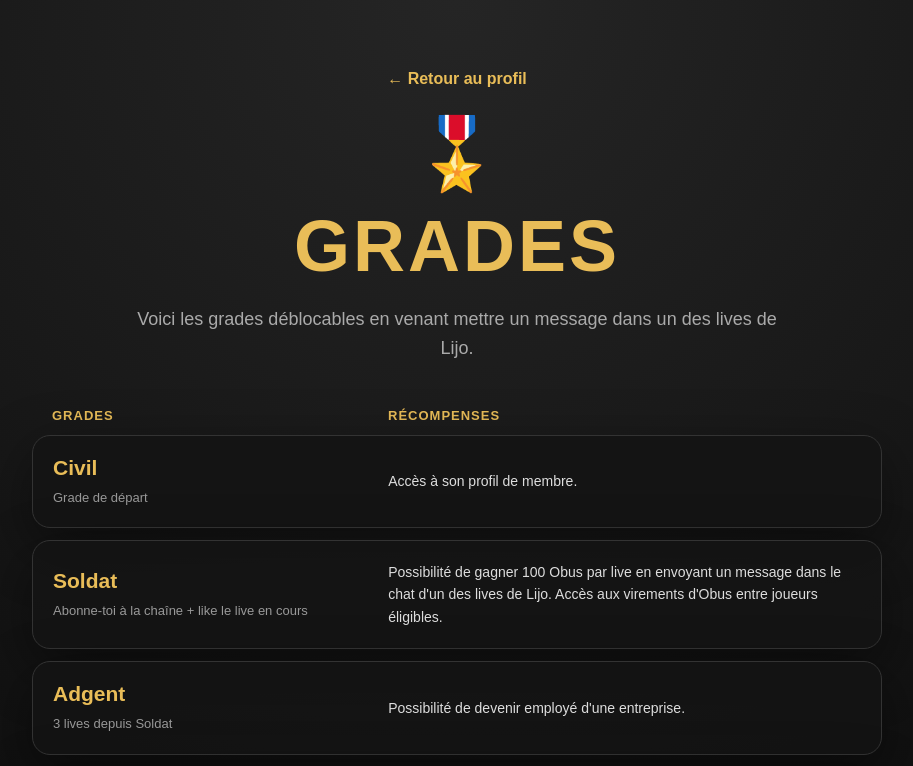
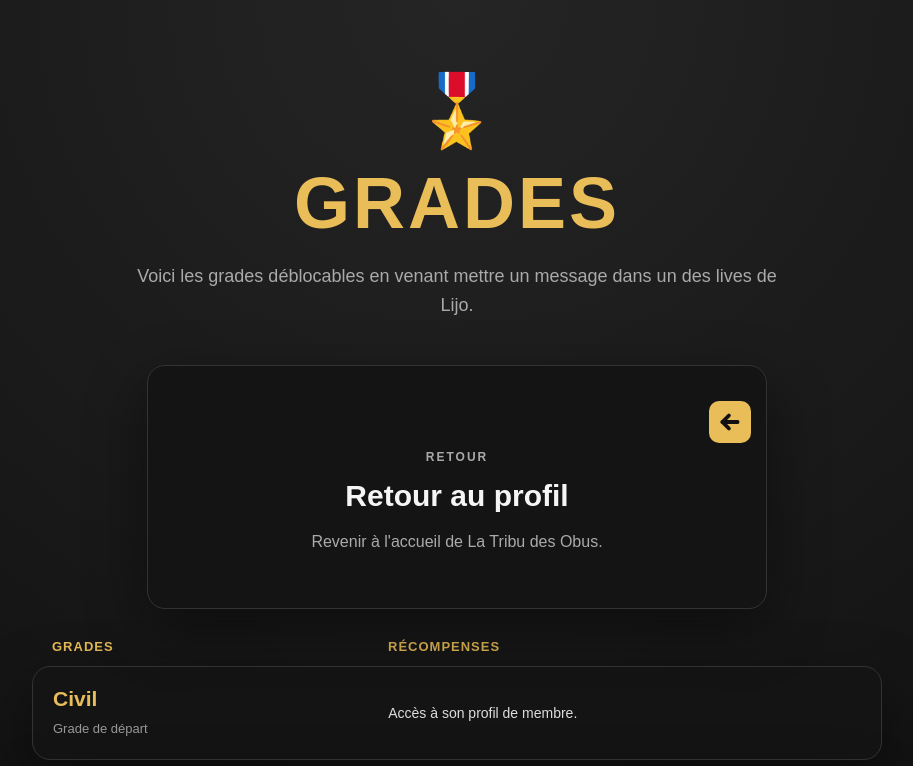
Before and after one commit to lijogaming/LA-TRIBU-DES-OBUS, a Next.js app: page /grades in a window 1280 px wide. Shown: the top 766 px of the page, without its empty margins (183-1096 px from the left). Built offline with nearby package versions, Linux system fonts and the light colour scheme.

Commit message:
Update page.js

```diff
--- a/app/grades/page.js
+++ b/app/grades/page.js
@@ -71,10 +71,6 @@ const grades = [
 export default function GradesPage() {
   return (
     <main className="container grades-page">
-      <Link href="/" className="grades-retour">
-        ← Retour au profil
-      </Link>
-
       <div className="logo">
         🎖️
       </div>
@@ -84,7 +80,70 @@ export default function GradesPage() {
       <p className="subtitle">
         Voici les grades déblocables en venant mettre un message dans un des lives de Lijo.
       </p>
+      <div
+        className="card"
+        style={{
+          position: "relative",
+          paddingTop: "70px",
+          marginTop: "30px",
+          marginBottom: "25px",
+        }}
+      >
+        <button
+          onClick={() => {
+            window.location.href = "/";
+          }}
+          title="Retour"
+          style={{
+            position: "absolute",
+            top: "15px",
+            right: "15px",
+            width: "42px",
+            height: "42px",
+            padding: "0",
+            fontSize: "28px",
+            fontWeight: "900",
+            display: "flex",
+            alignItems: "center",
+            justifyContent: "center",
+          }}
+        >
+          <svg
+            width="26"
+            height="26"
+            viewBox="0 0 24 24"
+            fill="none"
+            xmlns="http://www.w3.org/2000/svg"
+          >
+            <path
+              d="M19 12H5"
+              stroke="currentColor"
+              strokeWidth="3.5"
+              strokeLinecap="round"
+            />
 
+            <path
+              d="M11 6L5 12L11 18"
+              stroke="currentColor"
+              strokeWidth="3.5"
+              strokeLinecap="round"
+              strokeLinejoin="round"
+            />
+          </svg>
+        </button>
+
+        <p className="label">
+          RETOUR
+        </p>
+
+        <h2>
+          Retour au profil
+        </h2>
+
+        <p>
+          Revenir à l&apos;accueil de La Tribu des Obus.
+        </p>
+      </div>
       <div className="grades-liste">
         <div className="grades-entete">
           <strong>GRADES</strong>
```
